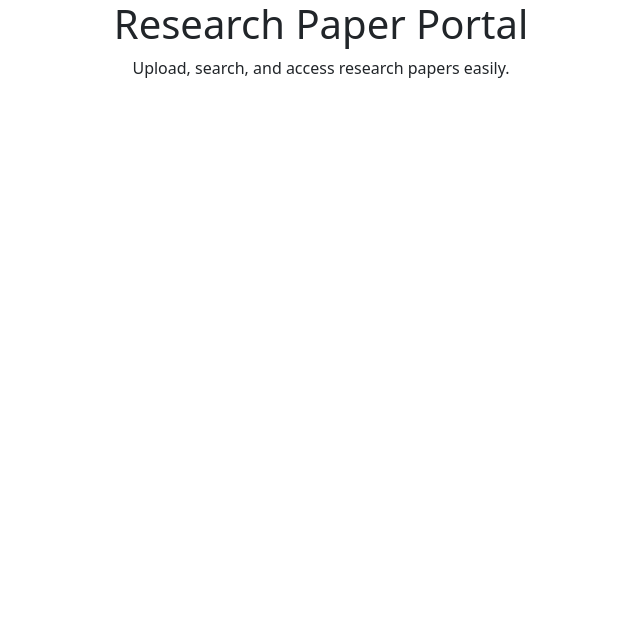
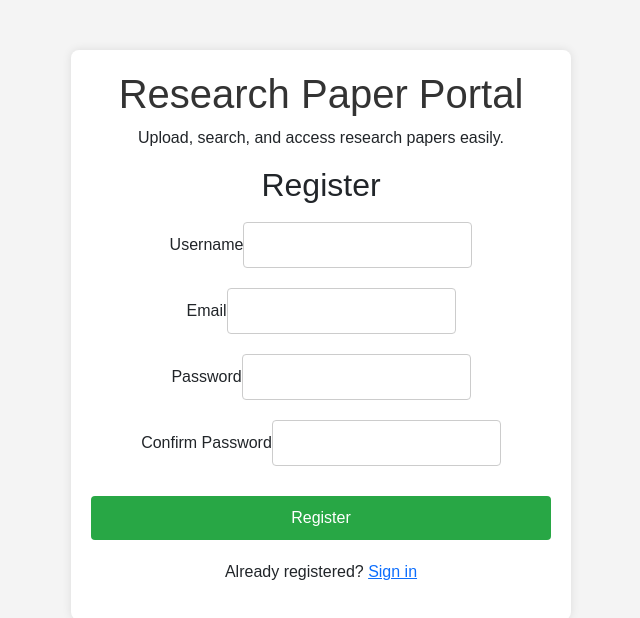
Before and after one commit to SASTAMEN/sasta-papers, a React (Create React App) app in the folder client/: page / in a window 1280 px wide. Shown: the top 618 px of the page, without its empty margins (319-959 px from the left). Built offline with nearby package versions, Linux system fonts and the light colour scheme.

Commit message:
register page with frontend only, start backend

```diff
--- /dev/null
+++ b/client/src/API/axios.js
@@ -0,0 +1,7 @@
+import axios from 'axios';
+
+export default axios.create({
+    baseURL: 'https://api.example.com', // Replace with your API base URL
+    timeout: 1000,
+    headers: { 'Content-Type': 'application/json' }
+});
--- a/client/src/App.js
+++ b/client/src/App.js
@@ -1,12 +1,13 @@
 import React from 'react';
 import 'bootstrap/dist/css/bootstrap.min.css';
 import './index.css';
-
+import Register from './pages/Register/Register';
 function App() {
   return (
     <div className="container mx-auto text-center mt-10">
       <h1 className="text-3xl font-bold text-purple-700">Research Paper Portal</h1>
       <p className="text-gray-600">Upload, search, and access research papers easily.</p>
+      <Register/>
     </div>
   );
 }
--- /dev/null
+++ b/client/src/pages/Register/Register.css
@@ -0,0 +1,56 @@
+/* Register.css */
+
+body {
+    font-family: Arial, sans-serif;
+    background-color: #f4f4f4;
+    margin: 0;
+    padding: 0;
+}
+
+.container {
+    max-width: 500px;
+    margin: 50px auto;
+    padding: 20px;
+    background-color: #fff;
+    box-shadow: 0 0 10px rgba(0, 0, 0, 0.1);
+    border-radius: 8px;
+}
+
+h1 {
+    text-align: center;
+    color: #333;
+}
+
+form {
+    display: flex;
+    flex-direction: column;
+}
+
+input[type="text"],
+input[type="email"],
+input[type="password"] {
+    padding: 10px;
+    margin: 10px 0;
+    border: 1px solid #ccc;
+    border-radius: 4px;
+}
+
+button {
+    padding: 10px;
+    margin: 20px 0;
+    background-color: #28a745;
+    color: #fff;
+    border: none;
+    border-radius: 4px;
+    cursor: pointer;
+}
+
+button:hover {
+    background-color: #218838;
+}
+
+.error {
+    color: red;
+    margin: 10px 0;
+    font-size: 0.9em;
+}
--- /dev/null
+++ b/client/src/pages/Register/Register.js
@@ -0,0 +1,100 @@
+import React, { useState, useEffect } from 'react';
+import './Register.css';
+import axios from '../../API/axios';
+
+const Register = () => {
+  const [formData, setFormData] = useState({
+    username: '',
+    email: '',
+    password: '',
+    confirmPassword: '',
+  });
+
+  const [formErrors, setFormErrors] = useState({});
+  const [isSubmitting, setIsSubmitting] = useState(false);
+  const [isSuccess, setIsSuccess] = useState(false);
+
+  useEffect(() => {
+    if (Object.keys(formErrors).length === 0 && isSubmitting) {
+      handleRegister();
+    }
+  }, [formErrors, isSubmitting]);
+
+  const handleChange = (e) => {
+    setFormData({ ...formData, [e.target.name]: e.target.value });
+    setFormErrors((prevErrors) => ({ ...prevErrors, [e.target.name]: '' }));
+  };
+
+  const handleSubmit = (e) => {
+    e.preventDefault();
+    const errors = validateForm();
+    setFormErrors(errors);
+    if (Object.keys(errors).length === 0) {
+      setIsSubmitting(true);
+    } else {
+      setIsSubmitting(false);
+    }
+  };
+
+  const validateForm = () => {
+    const errors = {};
+    if (!formData.username.trim()) errors.username = 'Username is required';
+    if (!formData.email.trim()) errors.email = 'Email is required';
+    else if (!/\S+@\S+\.\S+/.test(formData.email)) errors.email = 'Invalid email format';
+    if (!formData.password) errors.password = 'Password is required';
+    if (formData.password !== formData.confirmPassword) errors.confirmPassword = 'Passwords do not match';
+    return errors;
+  };
+
+  const handleRegister = async () => {
+    try {
+      const response = await axios.post('/register', formData);
+      setIsSuccess(true);
+    } catch (error) {
+      setFormErrors({ general: error.response?.data?.message || 'Registration failed' });
+    }
+    setIsSubmitting(false);
+  };
+
+  if (isSuccess) {
+    return (
+      <div className="success-screen">
+        <h2>Registration Successful!</h2>
+        <p>You can now <a href="#">Sign in</a>.</p>
+      </div>
+    );
+  }
+
+  return (
+    <div>
+      <h2>Register</h2>
+      {formErrors.general && <p className="error">{formErrors.general}</p>}
+      <form onSubmit={handleSubmit}>
+        <div>
+          <label>Username</label>
+          <input type="text" name="username" value={formData.username} onChange={handleChange} />
+          {formErrors.username && <p className="error">{formErrors.username}</p>}
+        </div>
+        <div>
+          <label>Email</label>
+          <input type="email" name="email" value={formData.email} onChange={handleChange} />
+          {formErrors.email && <p className="error">{formErrors.email}</p>}
+        </div>
+        <div>
+          <label>Password</label>
+          <input type="password" name="password" value={formData.password} onChange={handleChange} />
+          {formErrors.password && <p className="error">{formErrors.password}</p>}
+        </div>
+        <div>
+          <label>Confirm Password</label>
+          <input type="password" name="confirmPassword" value={formData.confirmPassword} onChange={handleChange} />
+          {formErrors.confirmPassword && <p className="error">{formErrors.confirmPassword}</p>}
+        </div>
+        <button type="submit" disabled={isSubmitting}>Register</button>
+      </form>
+      <p>Already registered? <a href="#">Sign in</a></p>
+    </div>
+  );
+};
+
+export default Register;
```
